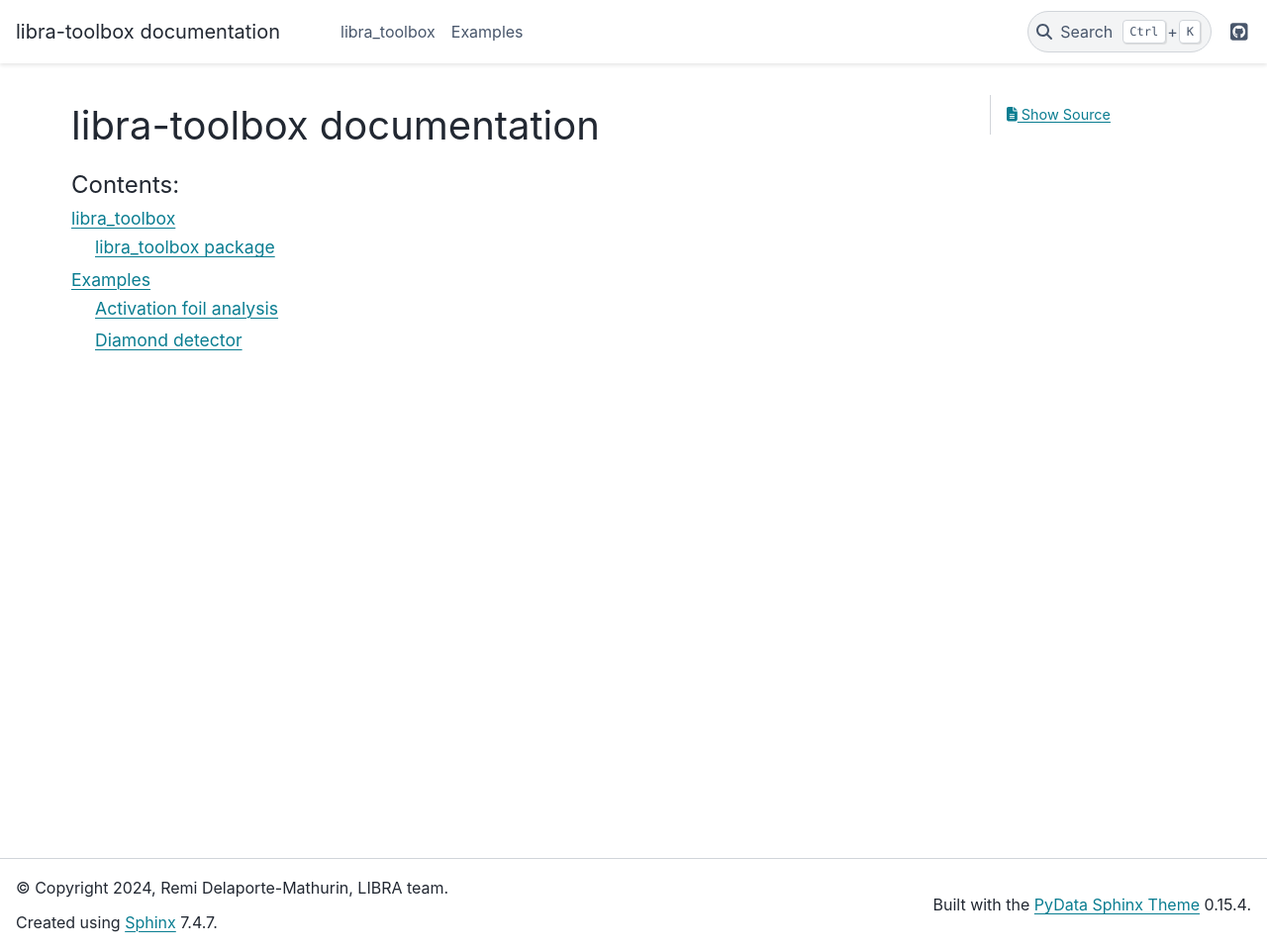
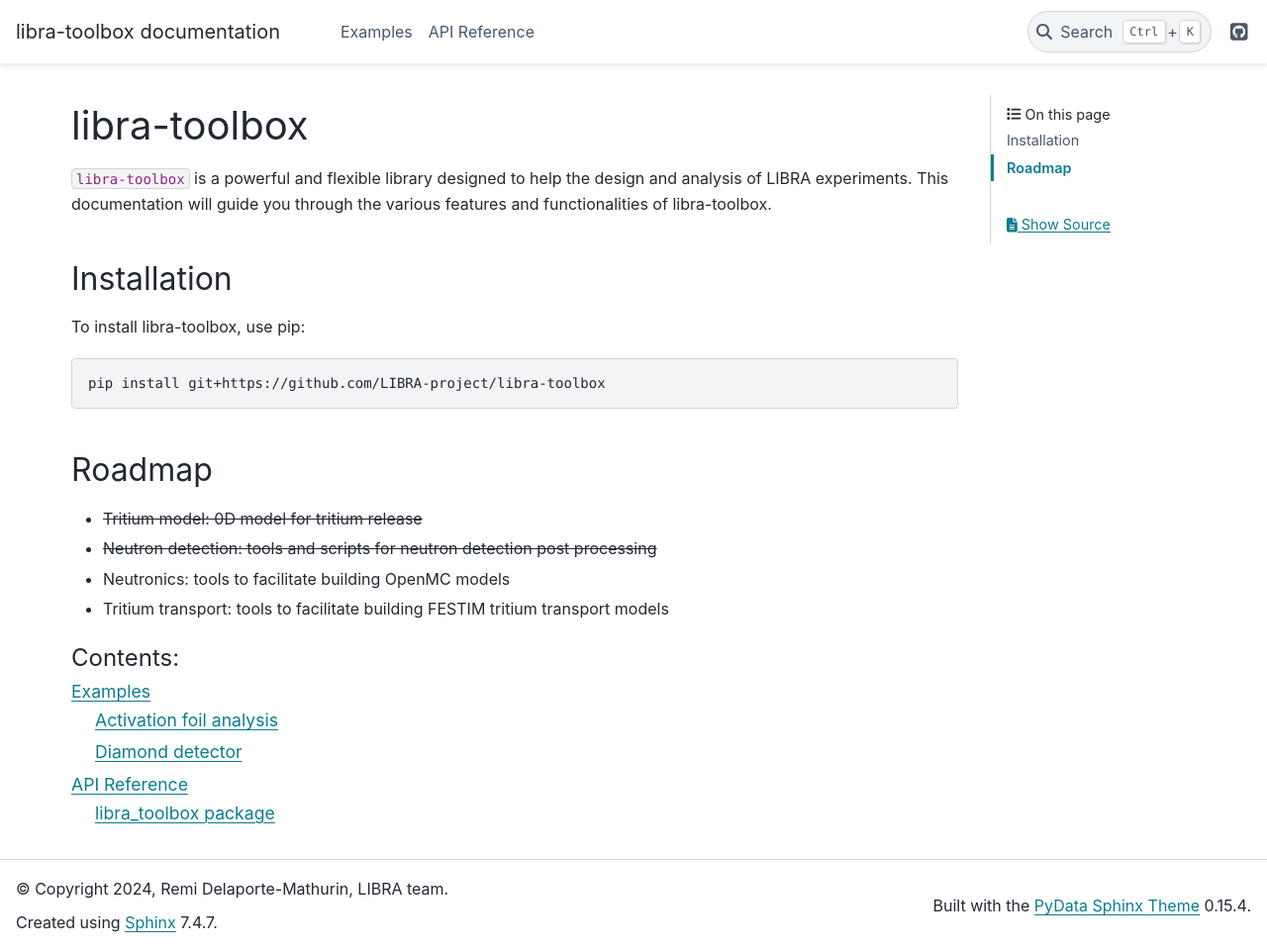
Before and after one commit to davidepettinari/libra-toolbox, a Sphinx documentation site: the page built from docs/index.rst, in a window 1280 px wide and 961 px high. Shown: the whole window at 99% size. Built offline with Sphinx 7.4.7 and the PyData theme 0.15.4, drawn with Linux system fonts in a browser that asks for light colours.

Commit message:
better landing page

```diff
--- /dev/null
+++ b/docs/_static/css/custom.css
@@ -0,0 +1,3 @@
+.strike {
+    text-decoration: line-through;
+}
--- a/docs/conf.py
+++ b/docs/conf.py
@@ -33,6 +33,12 @@ exclude_patterns = ["_build", "Thumbs.db", ".DS_Store", "**.ipynb_checkpoints"]
 
 html_theme = "pydata_sphinx_theme"
 html_static_path = ["_static"]
+
+# Add custom CSS file
+html_css_files = [
+    "css/custom.css",
+]
+
 # Optional: Add theme options
 html_theme_options = {
     "show_prev_next": False,
--- a/docs/index.rst
+++ b/docs/index.rst
@@ -1,10 +1,35 @@
-libra-toolbox documentation
-===========================
+libra-toolbox
+=============
+
+``libra-toolbox`` is a powerful and flexible library designed to help the design and analysis of LIBRA experiments.
+This documentation will guide you through the various features and functionalities of libra-toolbox.
+
+
+Installation
+------------
+
+To install libra-toolbox, use pip:
+
+.. code-block:: bash
+
+   pip install git+https://github.com/LIBRA-project/libra-toolbox
+
+
+Roadmap
+-------
+.. role:: strike
+    :class: strike
+
+- :strike:`Tritium model: 0D model for tritium release`
+- :strike:`Neutron detection: tools and scripts for neutron detection post processing`
+- Neutronics: tools to facilitate building OpenMC models
+- Tritium transport: tools to facilitate building FESTIM tritium transport models
+
 
 
 .. toctree::
    :maxdepth: 2
    :caption: Contents:
 
+   examples/index
    modules/index
-   examples/index
--- a/docs/modules/index.rst
+++ b/docs/modules/index.rst
@@ -1,4 +1,4 @@
-libra_toolbox
+API Reference
 =============
 
 .. toctree::
```
